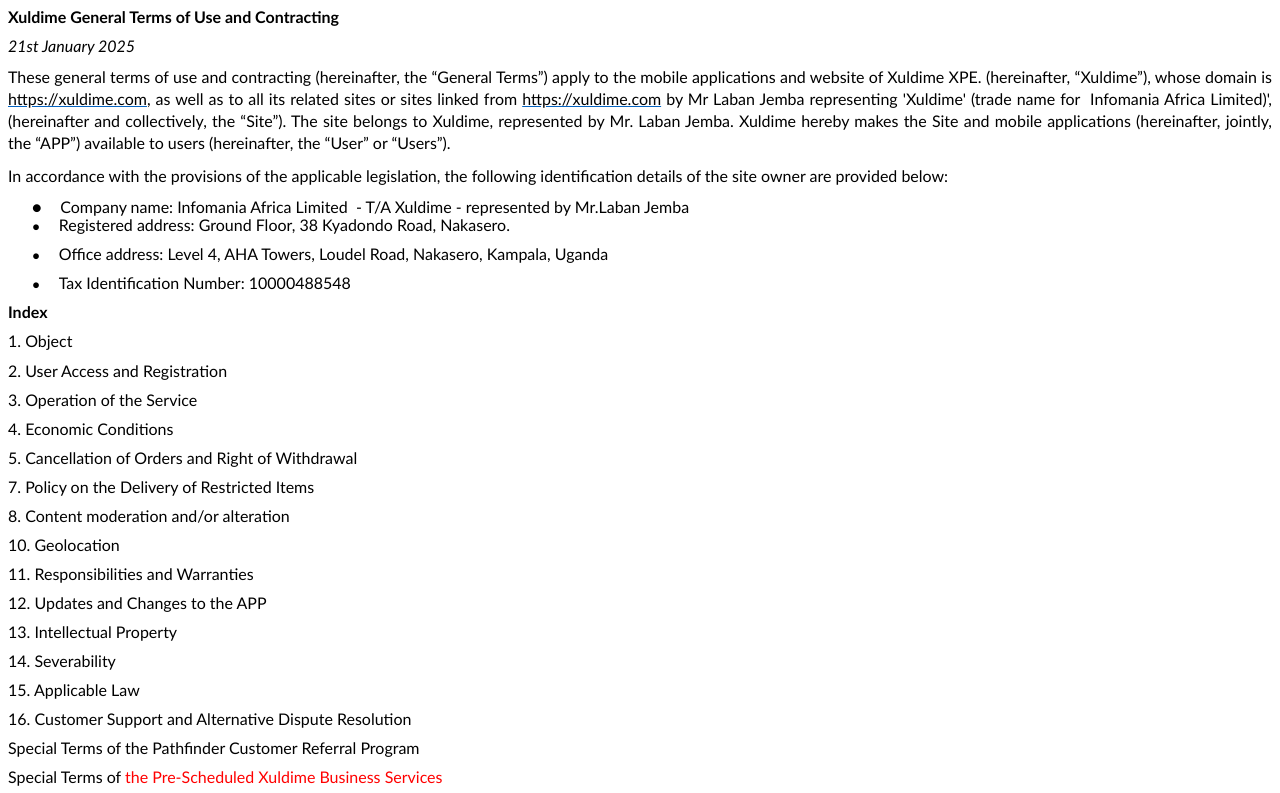
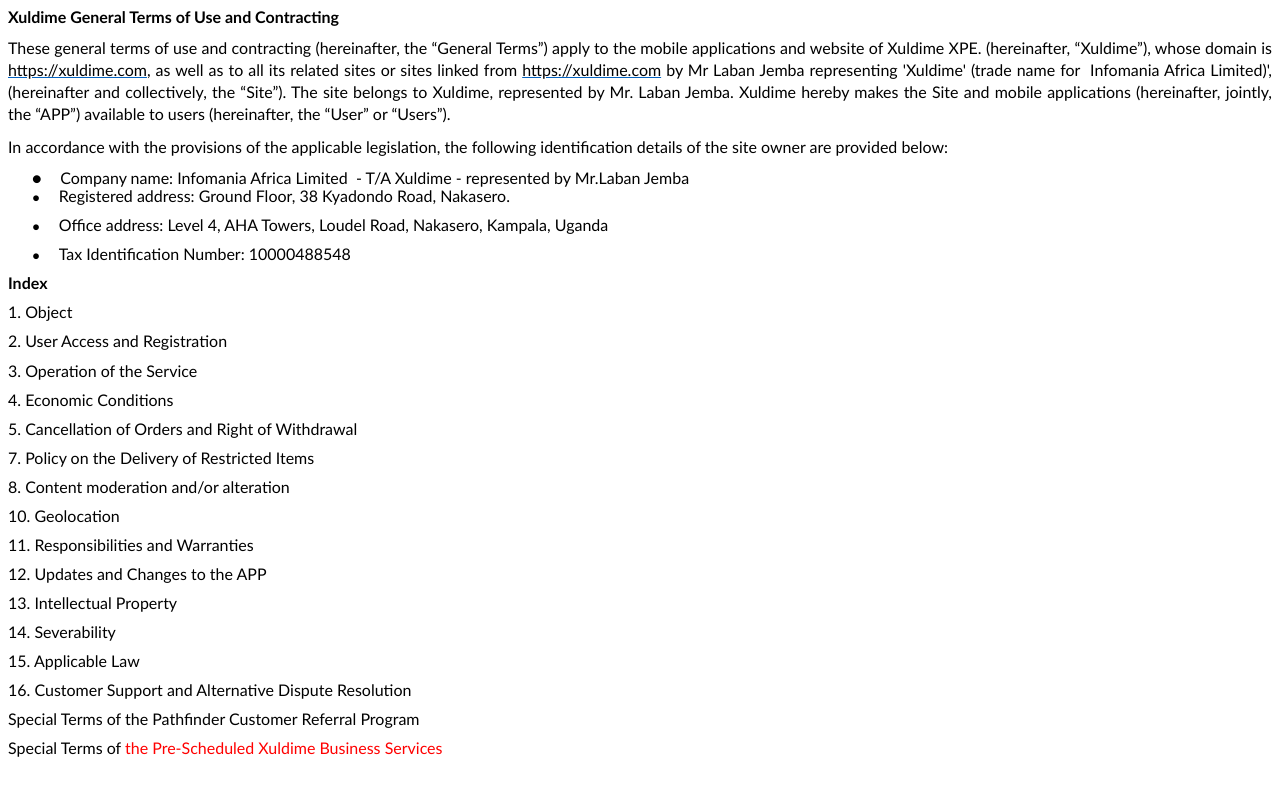
Before and after one commit to Xuldime/xuldime-privacy-policy, a plain HTML site: page index.html in a window 1280 px wide. Shown: the top 793 px of the page. Drawn offline with Linux system fonts and the light colour scheme.

Commit message:
Update index.html

```diff
--- a/index.html
+++ b/index.html
@@ -50,7 +50,7 @@ ul
 
 <p class=MsoNormal><b>Xuldime General Terms of Use and Contracting</b></p>
 
-<p class=MsoNormal><i>21st January 2025</i></p>
+<!-- <p class=MsoNormal><i>21st January 2025</i></p> -->
 
 <p class=MsoNormal style='text-align:justify;line-height:138%'><span
 style='font-size:12.0pt;line-height:138%'>These general terms of use and
```
